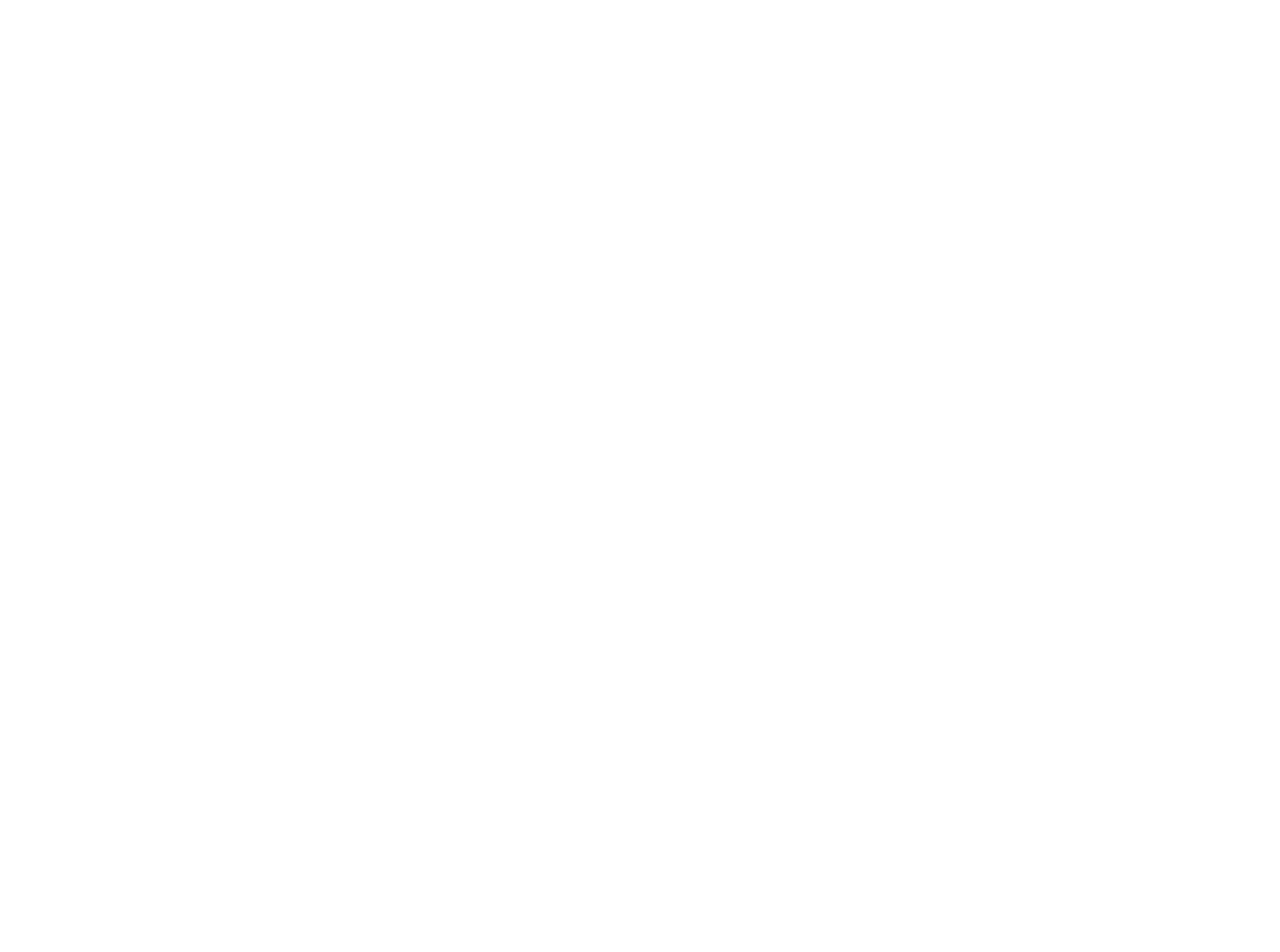
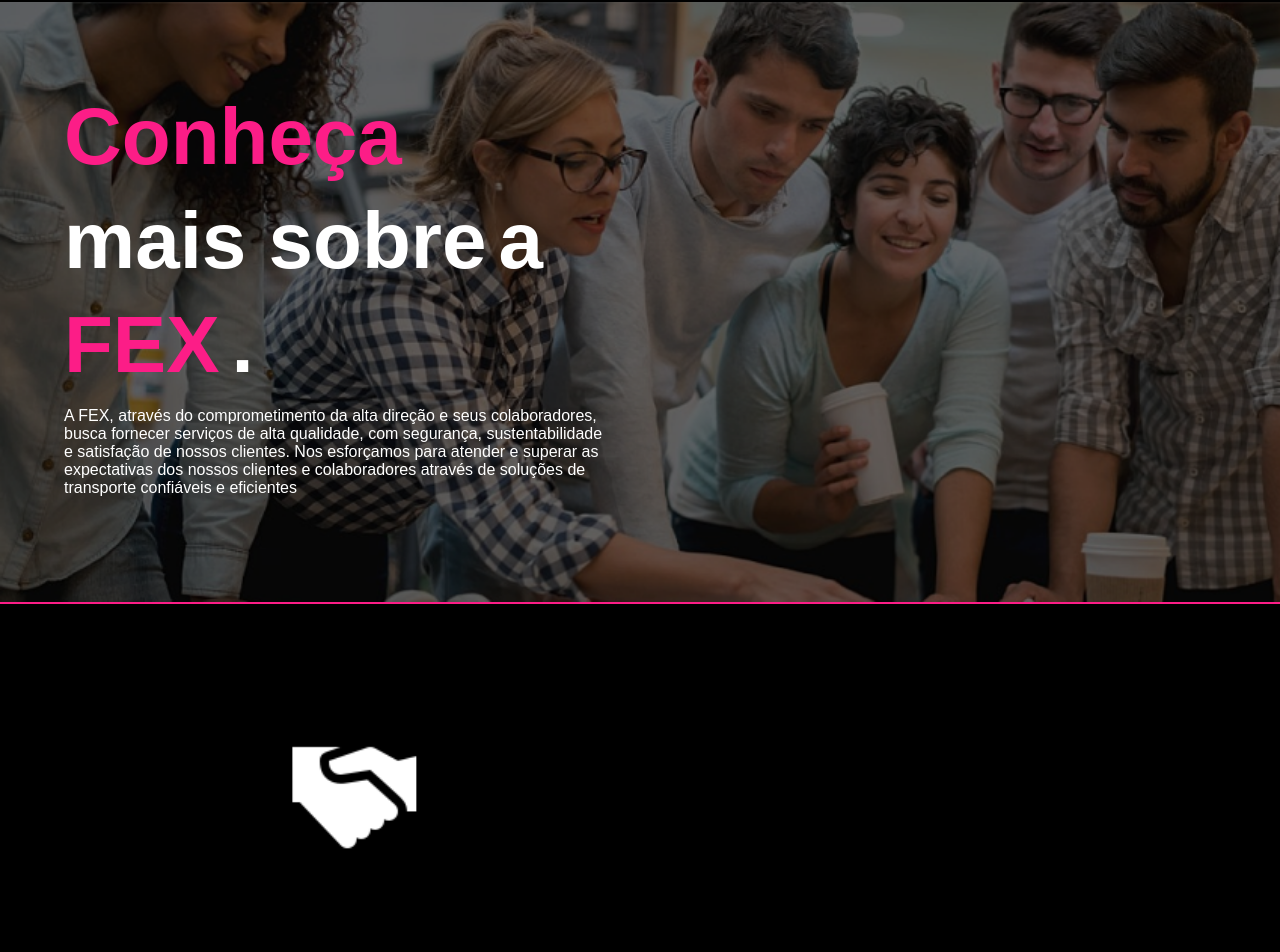
Before and after one commit to jonatasperaza/FrontEnd, a Vue app: page /about in a window 1280 px wide. Before the commit this address had no page. Shown: the part 98-1050 px from the top of the page. Before the commit the page ends 800 px from the top, so only its background shows below. Built offline with nearby package versions, Linux system fonts and the light colour scheme; a web font is replaced by a local one.

Commit message:
CHORE: first section done, second section in progress #29

```diff
--- /dev/null
+++ b/src/components/about/FirstSection.vue
@@ -0,0 +1,54 @@
+<script setup>
+</script>
+<template>
+    <section>
+        <div class="containerText">
+        <div class="title">
+            <h1 class="titlePink">Conheça</h1>
+            <h1>mais sobre </h1>
+            <h1>a</h1>
+            <h1 class="titlePink">FEX</h1>
+            <h1>.</h1>
+        </div>
+        <div class="textContent"><p>A FEX, através do comprometimento da alta direção e seus colaboradores, busca fornecer serviços de alta qualidade, com segurança, sustentabilidade e satisfação de nossos clientes. Nos esforçamos para atender e superar as expectativas dos nossos clientes e colaboradores através de soluções de transporte confiáveis e eficientes</p></div>
+    </div>
+    </section>
+</template>
+<style scoped lang="scss">
+@use '../../assets/main';
+section{
+    width: 100%;
+    height: 600px;
+    background-image: url("/public/background1About.png");
+    background-size: cover;
+    .containerText{
+        width: 50%;
+        height: 100%;
+        margin: 0 5%;
+        display: flex;
+        flex-direction: column;
+        justify-content: center;
+        .title{
+            display: flex;
+            flex-direction: row;
+            width: 95%;
+            flex-wrap: wrap;
+            gap: .75rem;
+        }
+        .textContent{
+            width: 85%;
+            margin: 1rem 0;
+            font-size: 16px;
+            color: main.$standard-white;
+        }
+    }
+}
+h1{
+    font-size: 80px;
+    color: main.$standard-white;
+    font-weight: bold;
+}
+.titlePink{
+    color: main.$standard-pink;
+}
+</style>
--- /dev/null
+++ b/src/components/about/SecondSection.vue
@@ -0,0 +1,44 @@
+<script setup>
+</script>
+<template>
+    <section>
+        <span></span>
+        <div class="container">
+            <div class="cards"><div><img src="/public/handshake-icon.svg" alt=""><p></p></div></div>
+            <div class="textContent"></div>
+        </div>
+        <span></span>
+    </section>
+</template>
+<style scoped lang="scss">
+@use '../../assets/main';
+section {
+display: flex;
+flex-direction: column;
+align-items: center;
+justify-content: center;
+background-color: main.$standard-black;
+.container{
+    width: 100%;
+    height: 25rem;
+    display: flex;
+    .cards{
+        width: 55%;
+        display: flex;
+        justify-content: space-around;
+        align-items: center;
+        div{
+            width: 10rem;
+            height: 10rem;
+            display: flex;
+            flex-direction: column;
+        }
+    }
+}
+span{
+    width: 100%;
+    height: 2px;
+    background-color: main.$standard-pink;
+}
+}
+</style>
--- a/src/router/index.js
+++ b/src/router/index.js
@@ -1,5 +1,6 @@
 import { createRouter, createWebHistory } from 'vue-router'
 import HomeView from '../views/HomeView.vue'
+import AboutView from '@/views/AboutView.vue'
 
 const router = createRouter({
   history: createWebHistory(import.meta.env.BASE_URL),
@@ -9,6 +10,11 @@ const router = createRouter({
       name: 'home',
       component: HomeView
     },
+    {
+      path: '/about',
+      name: 'about',
+      component: AboutView
+    },
   ]
 })
 
--- /dev/null
+++ b/src/views/AboutView.vue
@@ -0,0 +1,12 @@
+<script setup>
+import FirstSection from "@/components/about/FirstSection.vue";
+import SecondSection from "@/components/about/SecondSection.vue";
+import HeaderComp from "@/components/header/HeaderComp.vue";
+</script>
+<template>
+    <HeaderComp />
+<FirstSection />
+<SecondSection />
+</template>
+<style scoped>
+</style>
```
Also changed, not shown: public/background1About.png (added), public/handshake-icon.svg (added).
